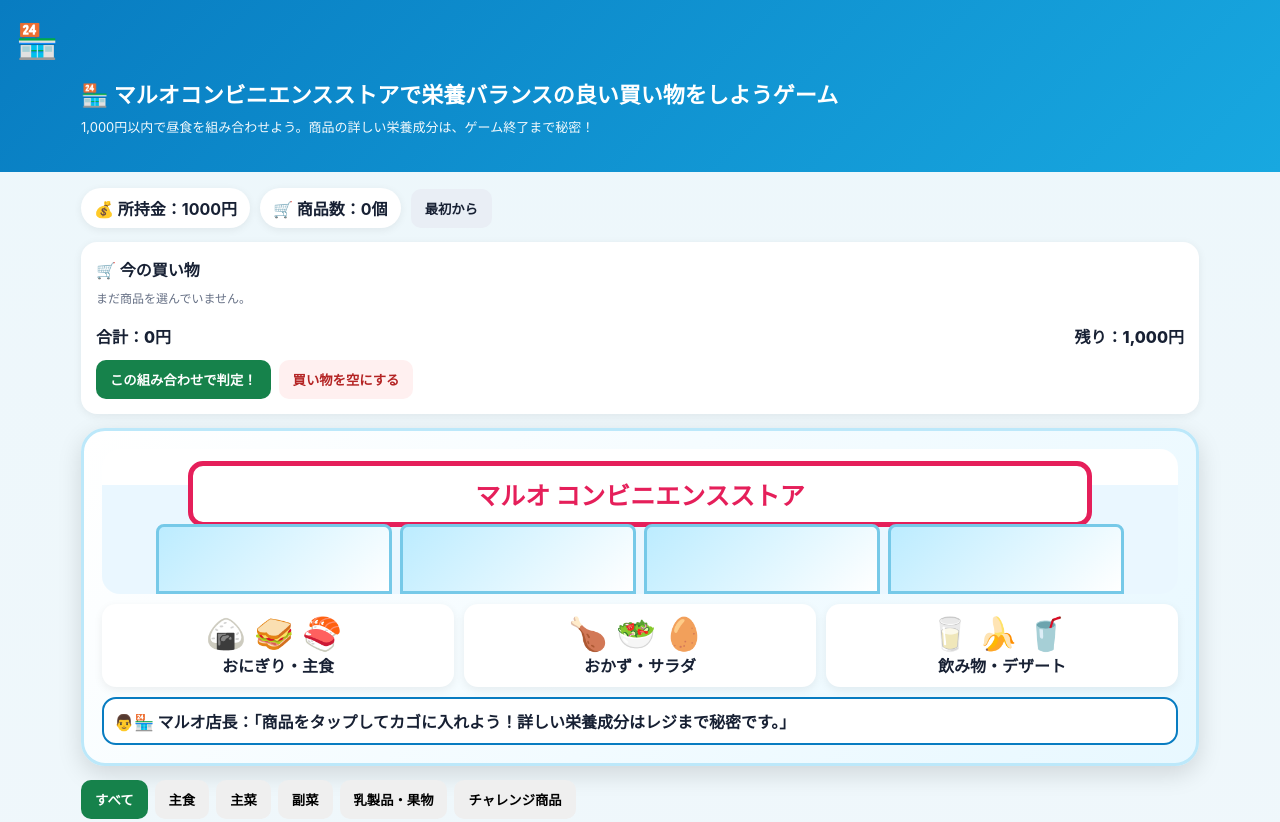
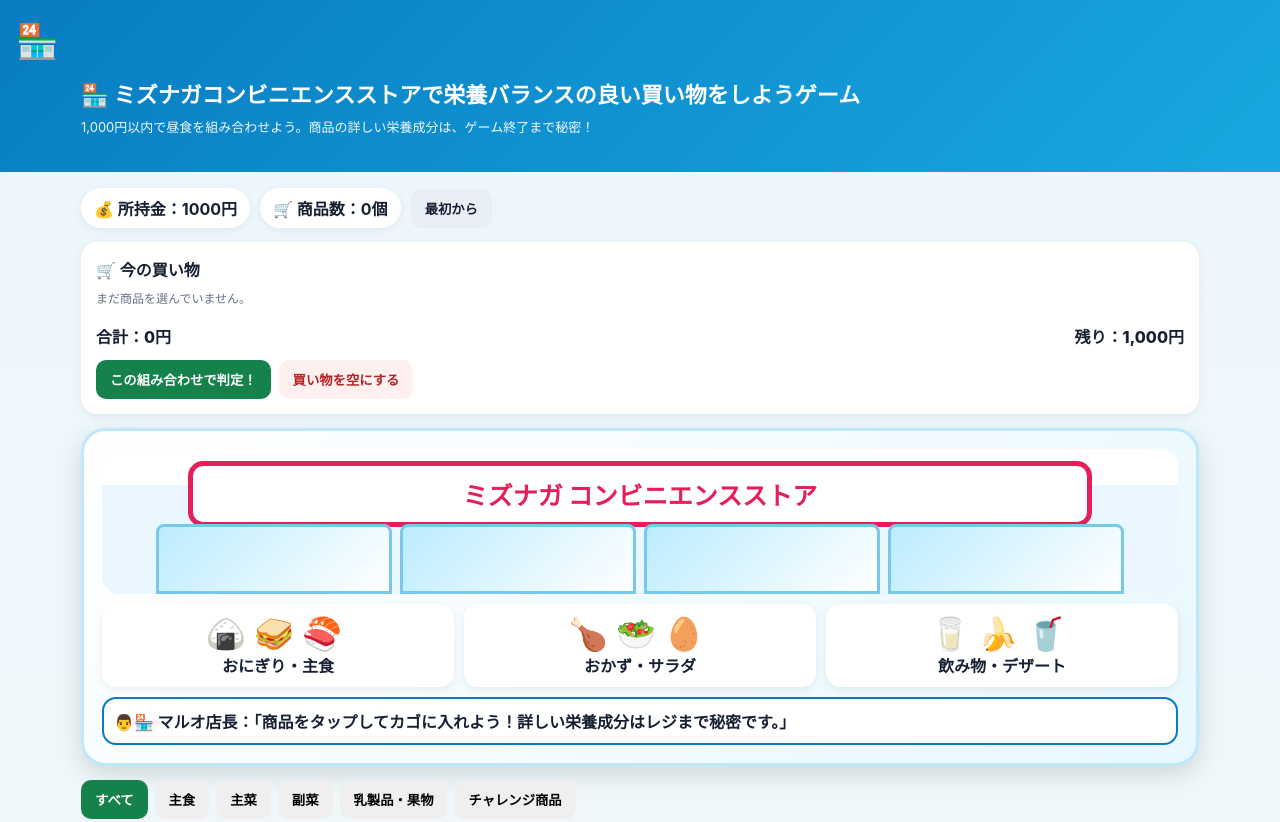
Before and after one commit to mizu-renkon/maruo-convenience-games, a plain HTML site: page index.html in a window 1280 px wide. Shown: the top 822 px of the page. Drawn offline with Linux system fonts and the light colour scheme.

Commit message:
Add files via upload

```diff
--- a/index.html
+++ b/index.html
@@ -7,7 +7,7 @@
 
 <meta charset="utf-8">
 <meta name="viewport" content="width=device-width,initial-scale=1">
-<title>マルオコンビニエンスストアで栄養バランスの良い買い物をしようゲーム</title>
+<title>ミズナガコンビニエンスストアで栄養バランスの良い買い物をしようゲーム</title>
 <style>
 :root{--bg:#f5f7fb;--card:#fff;--ink:#172033;--accent:#16824b;--accent2:#ffb000;--danger:#d94b4b}
 *{box-sizing:border-box}body{margin:0;background:var(--bg);color:var(--ink);font-family:-apple-system,BlinkMacSystemFont,"Noto Sans JP","Yu Gothic",sans-serif}
@@ -59,7 +59,7 @@ header:before{content:"🏪";font-size:34px;margin-right:8px}
 <body>
 <header>
   <div class="wrap">
-    <h1>🏪 マルオコンビニエンスストアで栄養バランスの良い買い物をしようゲーム</h1>
+    <h1>🏪 ミズナガコンビニエンスストアで栄養バランスの良い買い物をしようゲーム</h1>
     <div class="sub">1,000円以内で昼食を組み合わせよう。商品の詳しい栄養成分は、ゲーム終了まで秘密！</div>
   </div>
 </header>
@@ -84,7 +84,7 @@ header:before{content:"🏪";font-size:34px;margin-right:8px}
 
 <div class="storefront">
   <div class="facade">
-    <div class="sign">マルオ コンビニエンスストア</div>
+    <div class="sign">ミズナガ コンビニエンスストア</div>
     <div class="windows"><div class="window"></div><div class="window"></div><div class="window"></div><div class="window"></div></div>
   </div>
   <div class="shelfscene">
```
